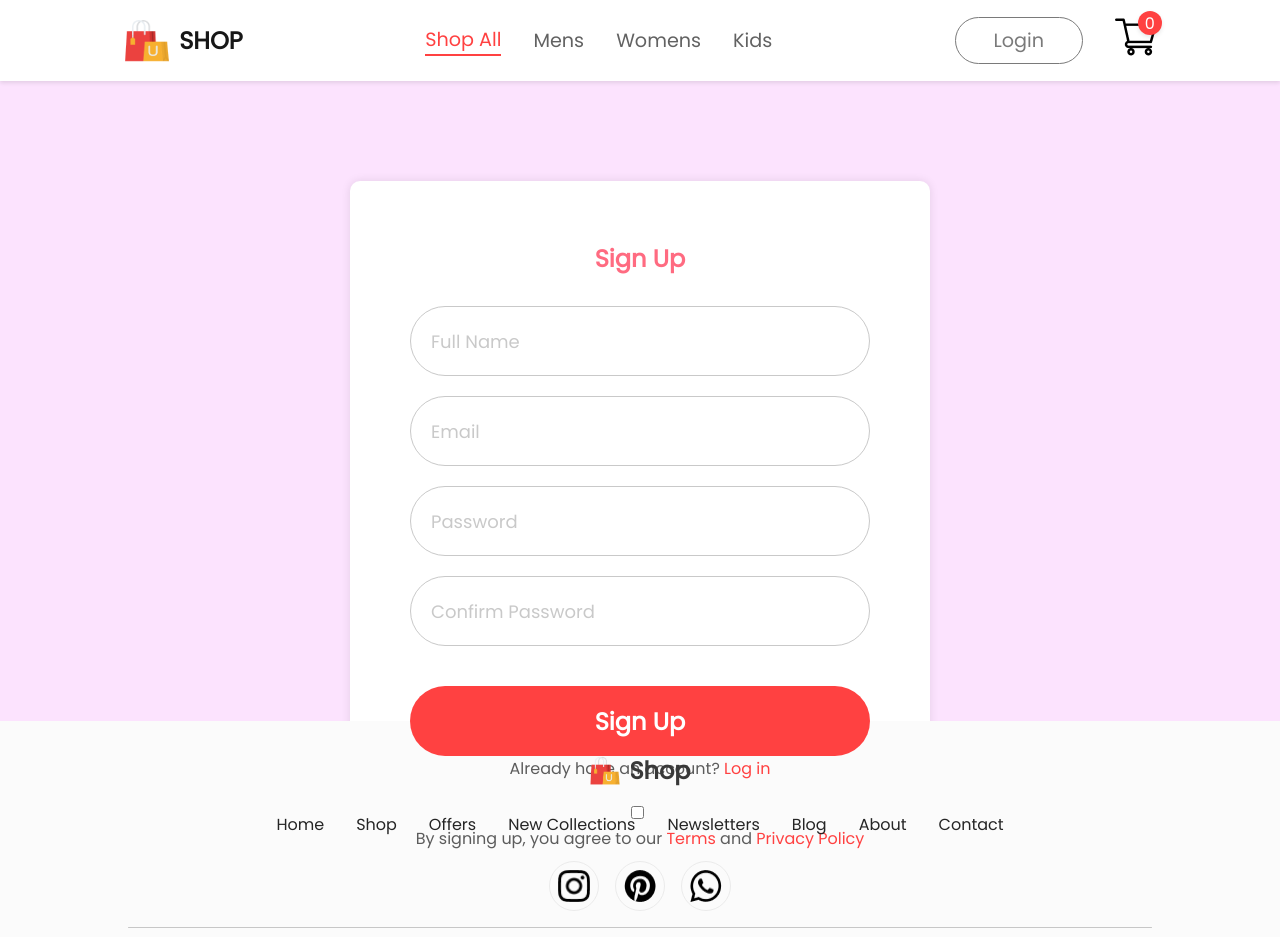
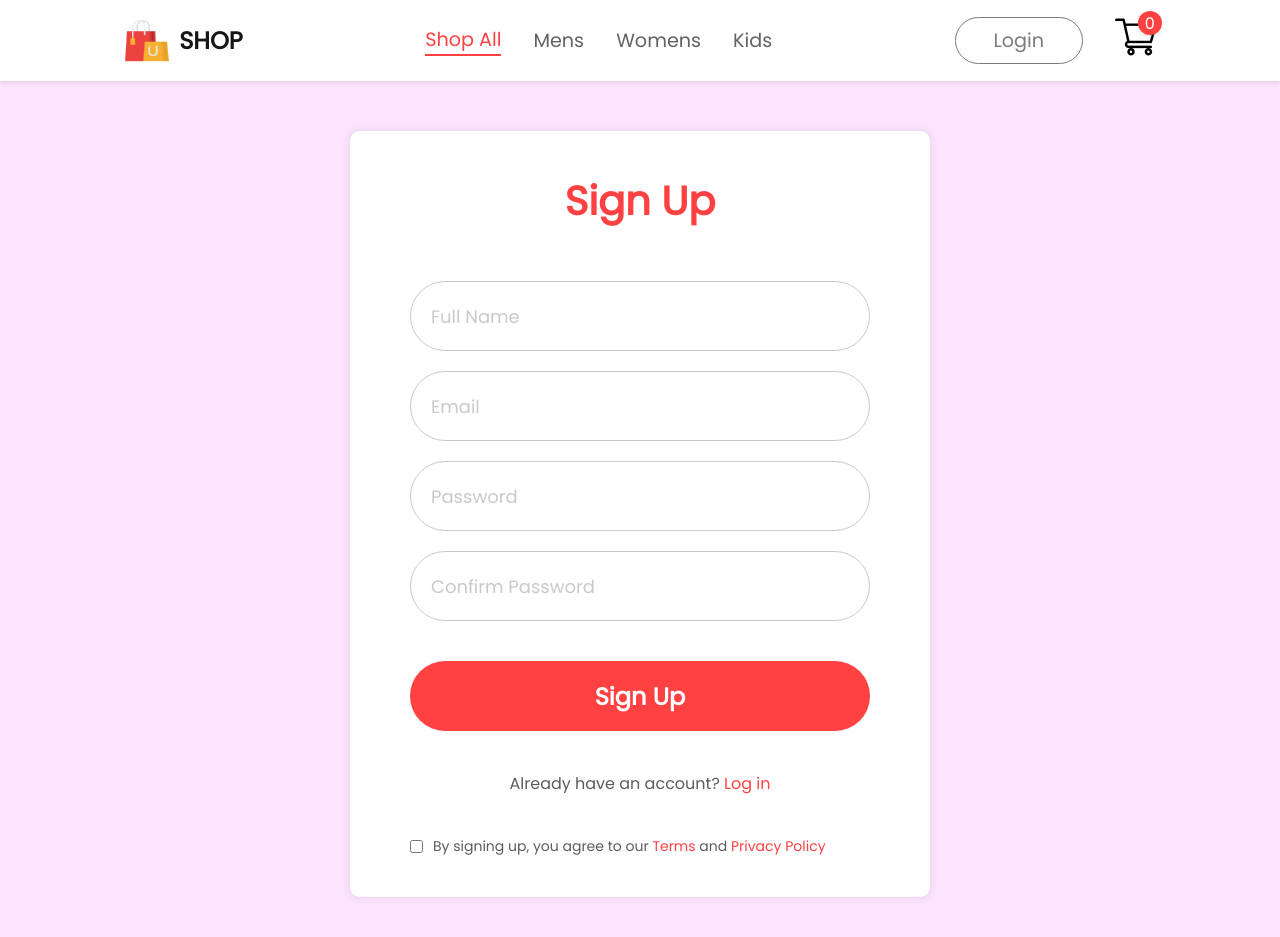
Before and after one commit to ArnaldoGonzalez81318/React-E-Commerce, a React (Create React App) app in the folder frontend/: page /login in a window 1280 px wide. Shown: the top 937 px of the page. Built offline with nearby package versions, Linux system fonts and the light colour scheme.

Commit message:
Update loginSignup.css

```diff
--- a/frontend/src/Pages/CSS/loginSignup.css
+++ b/frontend/src/Pages/CSS/loginSignup.css
@@ -1,13 +1,15 @@
 .login-signup {
   width: 100%;
-  height: 80vh;
+  height: auto;
+  display: flex;
+  justify-content: center;
+  align-items: center;
   background-color: #fce3fe;
-  padding-top: 100px;
+  padding: 50px 0;
 }
 
 .login-signup-container {
   width: 580px;
-  height: 600px;
   margin: 0 auto;
   padding: 40px 60px;
   background-color: #fff;
@@ -20,15 +22,15 @@
 }
 
 .login-signup-container h2 {
+  font-size: 2.5rem;
+  color: #ff4141;
   text-align: center;
-  margin: 20px 0;
-  color: #ff6b81;
 }
 
-.login-signup-container p {
-  text-align: center;
-  margin-bottom: 20px;
-  color: #5c5c5c;
+.login-signup-container {
+  display: flex;
+  flex-direction: column;
+  gap: 20px;
 }
 
 .login-signup-container p span {
@@ -84,18 +86,44 @@
   background-color: #ff6b81;
 }
 
+.login-signup-switch {
+  width: 100%;
+  display: flex;
+  justify-content: center;
+  align-items: center;
+  gap: 20px;
+  margin-top: 20px;
+}
+
+.login-signup-switch p {
+  font-size: 1rem;
+  color: #5c5c5c;
+}
+
+.login-signup-switch p span {
+  color: #ff4141;
+  cursor: pointer;
+}
+
 .signup-agreement {
-  text-align: center;
+  width: 100%;
   margin-top: 20px;
   color: #5c5c5c;
 }
 
+.signup-agreement label {
+  display: flex;
+  align-items: center;
+}
+
 .signup-agreement input {
-  margin-right: 5px;
+  margin-right: 10px;
+  cursor: pointer;
 }
 
 .signup-agreement p {
-  margin-bottom: 10px;
+  font-size: 0.875rem;
+  text-align: center;
 }
 
 .signup-agreement p span {
```
